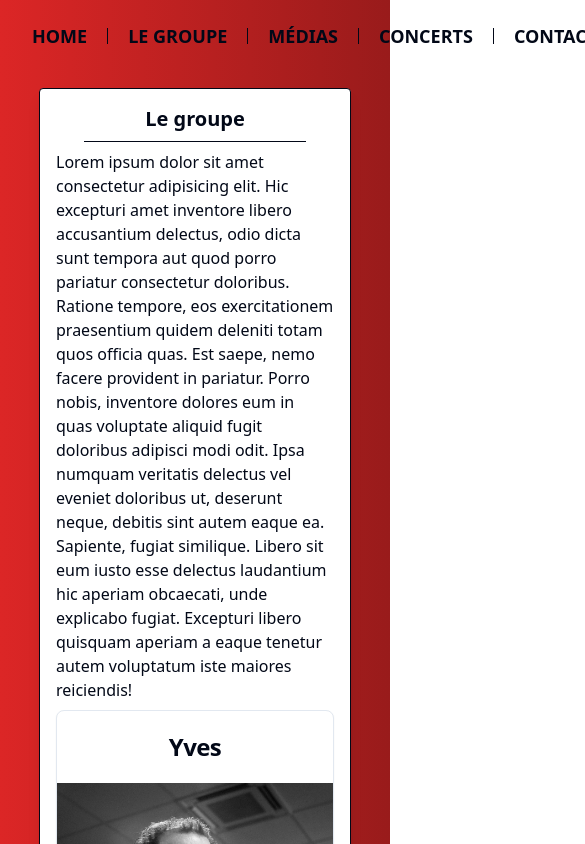
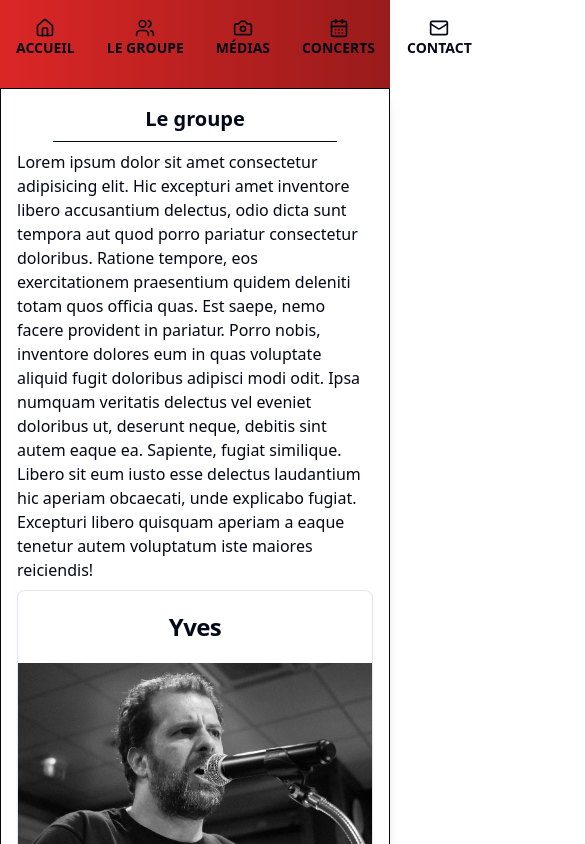
Before and after one commit to LucienRamond/RoisDeRien, a React (Vite) app: page /le-groupe in a window 390 px wide. Shown: the top 844 px of the page, 585 px wide, since content can reach past the window. Built offline with nearby package versions, Linux system fonts and the light colour scheme.

Commit message:
Responsive navbar

```diff
--- a/package.json
+++ b/package.json
@@ -11,6 +11,7 @@
   },
   "dependencies": {
     "@hookform/resolvers": "^3.4.2",
+    "@radix-ui/react-dialog": "^1.1.1",
     "@radix-ui/react-label": "^2.0.2",
     "@radix-ui/react-navigation-menu": "^1.1.4",
     "@radix-ui/react-separator": "^1.0.3",
@@ -26,6 +27,7 @@
     "react-router-dom": "^6.23.1",
     "tailwind-merge": "^2.3.0",
     "tailwindcss-animate": "^1.0.7",
+    "vaul": "^0.9.2",
     "zod": "^3.23.8"
   },
   "devDependencies": {
--- a/src/App.tsx
+++ b/src/App.tsx
@@ -1,17 +1,17 @@
 import { BrowserRouter, Route, Routes } from "react-router-dom";
 import Home from "./pages/home/Home";
-import Navbar from "./pages/navbar/Navbar";
 import Band from "./pages/band/Band";
 import SetList from "./pages/setlist/SetList";
 import Medias from "./pages/medias/Medias";
 import Concerts from "./pages/concerts/Concerts";
 import Contact from "./pages/contact/Contact";
+import MainNavbar from "./pages/navbar/MainNavbar";
 
 function App() {
   return (
     <div className="bg-gradient-to-r from-red-600 to-red-800 min-h-[100vh]">
       <BrowserRouter>
-        <Navbar />
+        <MainNavbar />
         <Routes>
           <Route path="/" element={<Home />} />
           <Route path="/le-groupe" element={<Band />} />
--- /dev/null
+++ b/src/components/ui/drawer.tsx
@@ -0,0 +1,116 @@
+import * as React from "react"
+import { Drawer as DrawerPrimitive } from "vaul"
+
+import { cn } from "@/lib/utils"
+
+const Drawer = ({
+  shouldScaleBackground = true,
+  ...props
+}: React.ComponentProps<typeof DrawerPrimitive.Root>) => (
+  <DrawerPrimitive.Root
+    shouldScaleBackground={shouldScaleBackground}
+    {...props}
+  />
+)
+Drawer.displayName = "Drawer"
+
+const DrawerTrigger = DrawerPrimitive.Trigger
+
+const DrawerPortal = DrawerPrimitive.Portal
+
+const DrawerClose = DrawerPrimitive.Close
+
+const DrawerOverlay = React.forwardRef<
+  React.ElementRef<typeof DrawerPrimitive.Overlay>,
+  React.ComponentPropsWithoutRef<typeof DrawerPrimitive.Overlay>
+>(({ className, ...props }, ref) => (
+  <DrawerPrimitive.Overlay
+    ref={ref}
+    className={cn("fixed inset-0 z-50 bg-black/80", className)}
+    {...props}
+  />
+))
+DrawerOverlay.displayName = DrawerPrimitive.Overlay.displayName
+
+const DrawerContent = React.forwardRef<
+  React.ElementRef<typeof DrawerPrimitive.Content>,
+  React.ComponentPropsWithoutRef<typeof DrawerPrimitive.Content>
+>(({ className, children, ...props }, ref) => (
+  <DrawerPortal>
+    <DrawerOverlay />
+    <DrawerPrimitive.Content
+      ref={ref}
+      className={cn(
+        "fixed inset-x-0 bottom-0 z-50 mt-24 flex h-auto flex-col rounded-t-[10px] border bg-background",
+        className
+      )}
+      {...props}
+    >
+      <div className="mx-auto mt-4 h-2 w-[100px] rounded-full bg-muted" />
+      {children}
+    </DrawerPrimitive.Content>
+  </DrawerPortal>
+))
+DrawerContent.displayName = "DrawerContent"
+
+const DrawerHeader = ({
+  className,
+  ...props
+}: React.HTMLAttributes<HTMLDivElement>) => (
+  <div
+    className={cn("grid gap-1.5 p-4 text-center sm:text-left", className)}
+    {...props}
+  />
+)
+DrawerHeader.displayName = "DrawerHeader"
+
+const DrawerFooter = ({
+  className,
+  ...props
+}: React.HTMLAttributes<HTMLDivElement>) => (
+  <div
+    className={cn("mt-auto flex flex-col gap-2 p-4", className)}
+    {...props}
+  />
+)
+DrawerFooter.displayName = "DrawerFooter"
+
+const DrawerTitle = React.forwardRef<
+  React.ElementRef<typeof DrawerPrimitive.Title>,
+  React.ComponentPropsWithoutRef<typeof DrawerPrimitive.Title>
+>(({ className, ...props }, ref) => (
+  <DrawerPrimitive.Title
+    ref={ref}
+    className={cn(
+      "text-lg font-semibold leading-none tracking-tight",
+      className
+    )}
+    {...props}
+  />
+))
+DrawerTitle.displayName = DrawerPrimitive.Title.displayName
+
+const DrawerDescription = React.forwardRef<
+  React.ElementRef<typeof DrawerPrimitive.Description>,
+  React.ComponentPropsWithoutRef<typeof DrawerPrimitive.Description>
+>(({ className, ...props }, ref) => (
+  <DrawerPrimitive.Description
+    ref={ref}
+    className={cn("text-sm text-muted-foreground", className)}
+    {...props}
+  />
+))
+DrawerDescription.displayName = DrawerPrimitive.Description.displayName
+
+export {
+  Drawer,
+  DrawerPortal,
+  DrawerOverlay,
+  DrawerTrigger,
+  DrawerClose,
+  DrawerContent,
+  DrawerHeader,
+  DrawerFooter,
+  DrawerTitle,
+  DrawerDescription,
+}
--- a/src/pages/band/Band.tsx
+++ b/src/pages/band/Band.tsx
@@ -19,7 +19,7 @@
 
 export default function Band() {
   return (
-    <div className="mx-auto border border-foreground p-4 my-8 max-w-[80%] min-h-[500px] rounded bg-white shadow-lg">
+    <div className="mx-auto border border-foreground p-4 my-8  sm:max-w-[80%] min-h-[500px] sm:rounded bg-white shadow-lg">
       <div>
         <h2 className="text-center text-xl font-bold">Le groupe</h2>
       </div>
--- a/src/pages/contact/Contact.tsx
+++ b/src/pages/contact/Contact.tsx
@@ -36,7 +36,7 @@
   }
 
   return (
-    <div className="mx-auto border border-foreground p-4 my-8 max-w-[50%] min-h-[200px] rounded bg-white shadow-lg">
+    <div className="mx-auto border border-foreground p-4 my-8 lg:max-w-[50%]  sm:max-w-[80%] min-h-[500px] sm:rounded bg-white shadow-lg">
       <div>
         <h2 className="text-center text-xl font-bold">Contact</h2>
       </div>
--- a/src/pages/medias/Medias.tsx
+++ b/src/pages/medias/Medias.tsx
@@ -3,7 +3,7 @@
 
 export default function Medias() {
   return (
-    <div className="mx-auto border border-foreground p-4 my-8 max-w-[80%] min-h-[500px] rounded bg-white shadow-lg">
+    <div className="mx-auto border border-foreground p-4 my-8  sm:max-w-[80%] min-h-[500px] sm:rounded bg-white shadow-lg">
       <Tabs defaultValue="photos">
         <TabsList className="grid w-full grid-cols-2">
           <TabsTrigger value="photos">Photos</TabsTrigger>
--- /dev/null
+++ b/src/pages/navbar/MainNavbar.tsx
@@ -0,0 +1,15 @@
+import Navbar from "./Navbar";
+import MobileNavbar from "./MobileNavbar";
+
+export default function MainNavbar() {
+  return (
+    <div>
+      <div className="sm:block hidden">
+        <Navbar />
+      </div>
+      <div className="sm:hidden block">
+        <MobileNavbar />
+      </div>
+    </div>
+  );
+}
--- /dev/null
+++ b/src/pages/navbar/MobileNavbar.tsx
@@ -0,0 +1,77 @@
+import { navigationMenuTriggerStyle } from "@/components/ui/navigation-menu";
+import {
+  NavigationMenu,
+  NavigationMenuList,
+  NavigationMenuItem,
+} from "@radix-ui/react-navigation-menu";
+import {
+  CalendarDaysIcon,
+  CameraIcon,
+  HomeIcon,
+  MailIcon,
+  UsersIcon,
+} from "lucide-react";
+import { Link } from "react-router-dom";
+
+export default function MobileNavbar() {
+  return (
+    <div className="flex justify-around pt-4">
+      <div className="flex items-center">
+        <NavigationMenu>
+          <NavigationMenuList className="flex">
+            <NavigationMenuItem>
+              <Link to={"/"} className={navigationMenuTriggerStyle()}>
+                <div className=" grid justify-items-center">
+                  <HomeIcon className="pt-1" />
+                  <div className="text-sm">Accueil</div>
+                </div>
+              </Link>
+            </NavigationMenuItem>
+
+            <NavigationMenuItem>
+              <Link to={"/le-groupe"} className={navigationMenuTriggerStyle()}>
+                <div className="grid justify-items-center">
+                  <UsersIcon className="pt-1" />
+                  <div className=" text-sm">Le groupe</div>
+                </div>
+              </Link>
+            </NavigationMenuItem>
+
+            {/* <NavigationMenuItem>
+              <Link to={"/set-liste"} className={navigationMenuTriggerStyle()}>
+                Set liste
+              </Link>
+            </NavigationMenuItem>
+            <Separator orientation="vertical" className="h-4 bg-foreground" /> */}
+            <NavigationMenuItem>
+              <Link to={"/medias"} className={navigationMenuTriggerStyle()}>
+                <div className="grid justify-items-center">
+                  <CameraIcon className="pt-1" />
+                  <div className=" text-sm">Médias</div>
+                </div>
+              </Link>
+            </NavigationMenuItem>
+
+            <NavigationMenuItem>
+              <Link to={"/concerts"} className={navigationMenuTriggerStyle()}>
+                <div className="grid justify-items-center">
+                  <CalendarDaysIcon className="pt-1" />
+                  <div className=" text-sm">Concerts</div>
+                </div>
+              </Link>
+            </NavigationMenuItem>
+
+            <NavigationMenuItem>
+              <Link to={"/contact"} className={navigationMenuTriggerStyle()}>
+                <div className="grid justify-items-center">
+                  <MailIcon className="pt-1" />
+                  <div className=" text-sm">Contact</div>
+                </div>
+              </Link>
+            </NavigationMenuItem>
+          </NavigationMenuList>
+        </NavigationMenu>
+      </div>
+    </div>
+  );
+}
```
Also changed, not shown: 1 other file (tests, documents, lock files or other folders).
